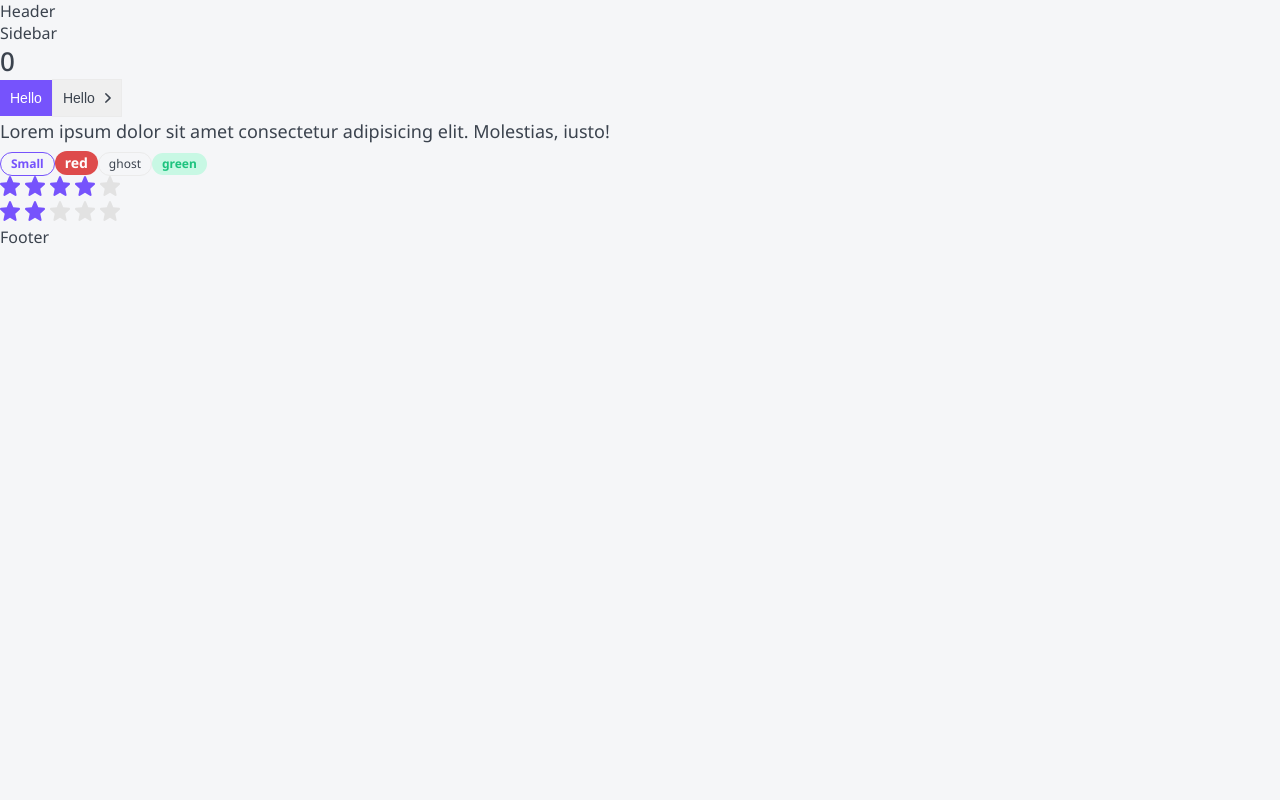
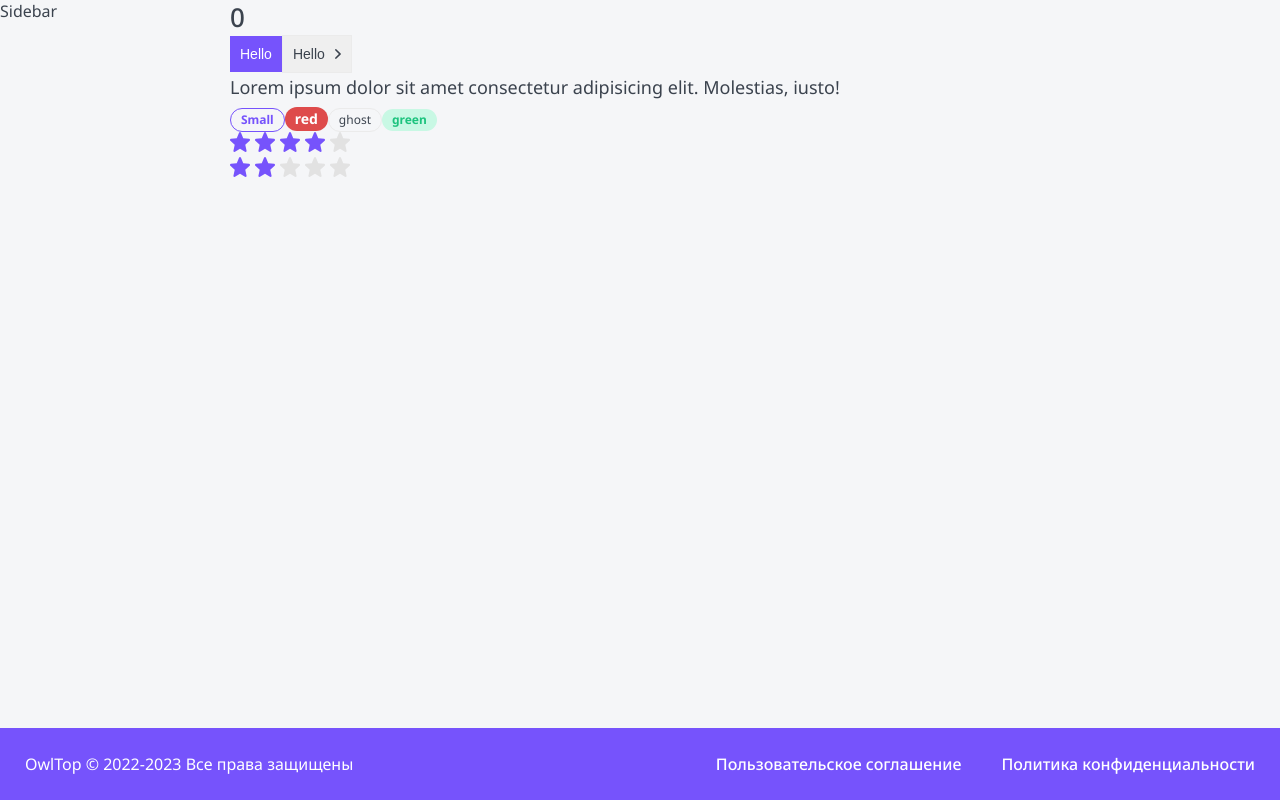
Before and after one commit to kiricle/movies-app, a Next.js app: page / in a window 1280 px wide. Built offline with nearby package versions, Linux system fonts and the light colour scheme.

Commit message:
complete footer

```diff
--- a/src/layout/Footer/Footer.module.css
+++ b/src/layout/Footer/Footer.module.css
@@ -0,0 +1,30 @@
+.footer__list {
+    display: flex;
+    gap: 40px;
+    list-style: none;
+}
+
+.footer__link {
+    color: var(--white);
+    text-decoration: none;
+    font-weight: 500;
+    font-size: 16px;
+    line-height: 22px;
+    position: relative;
+}
+
+.footer__link::after {
+    content: '';
+    position: absolute;
+    bottom: -3px;
+    width: 100%;
+    display: block;
+    height: 2px;
+    background-color: var(--white);
+    transform: scaleX(0);
+    transition: transform 0.3s;
+}
+
+.footer__link:hover::after {
+    transform: scaleX(1);
+}
--- a/src/layout/Footer/Footer.tsx
+++ b/src/layout/Footer/Footer.tsx
@@ -1,9 +1,26 @@
-import { FooterProps } from "./Footer.props";
+import { FooterProps } from './Footer.props';
+import styles from './Footer.module.css';
 
 export const Footer = ({ ...props }: FooterProps) => {
     return (
-        <footer>
-            Footer
+        <footer {...props}>
+            <span className={styles.copyright}>
+                OwlTop &copy; 2022-{new Date().getFullYear()} Все права защищены
+            </span>
+            <li className={styles.footer__list}>
+                <a
+                    href="#"
+                    className={styles.footer__link}
+                >
+                    Пользовательское соглашение
+                </a>
+                <a
+                    href="#"
+                    className={styles.footer__link}
+                >
+                    Политика конфиденциальности
+                </a>
+            </li>
         </footer>
     );
 };
--- a/src/layout/Header/Header.tsx
+++ b/src/layout/Header/Header.tsx
@@ -2,7 +2,7 @@ import { HeaderProps } from './Header.props';
 
 export const Header = ({ ...props }: HeaderProps) => {
     return (
-        <header>
+        <header {...props}>
             Header
         </header>
     );
--- a/src/layout/Layout.module.css
+++ b/src/layout/Layout.module.css
@@ -0,0 +1,56 @@
+.wrapper {
+    display: grid;
+    grid-template-columns: auto 230px minmax(320px, 1200px) auto;
+    grid-template-rows: auto 1fr auto;
+    grid-template-areas:
+        ". header header ."
+        ". sidebar main ."
+        "footer footer footer footer";
+    min-height: 100vh;
+}
+
+.header {
+    grid-area: header;
+    display: none;
+}
+
+.sidebar {
+    grid-area: sidebar;
+}
+
+.main {
+    grid-area: main;
+}
+
+.footer {
+    display: flex;
+    justify-content: space-between;
+    background-color: var(--primary);
+    color: var(--white);
+    padding: 25px;
+    grid-area: footer;
+}
+
+@media (max-width: 765px) {
+    .wrapper {
+        grid-template-columns: minmax(320px, 1fr);
+        grid-template-areas:
+        "header"
+        "main"
+        "footer";
+    }
+
+    .sidebar {
+        display: none;
+    }
+
+    .header {
+        display: block;
+    }
+
+    .footer {
+        flex-direction: column;
+        align-items: center;
+        gap: 10px;
+    }
+}
--- a/src/layout/Layout.tsx
+++ b/src/layout/Layout.tsx
@@ -1,20 +1,31 @@
-import { Footer } from "./Footer/Footer";
-import { Header } from "./Header/Header";
-import { Sidebar } from "./Sidebar/Sidebar";
+import { Footer } from './Footer/Footer';
+import { Header } from './Header/Header';
+import { Sidebar } from './Sidebar/Sidebar';
 
-import { LayoutProps } from "./Layout.props";
+import { LayoutProps } from './Layout.props';
+import { FC } from 'react';
 
-export const Layout = ({ children }: LayoutProps) => {
+import styles from './Layout.module.css';
+
+const Layout = ({ children }: LayoutProps) => {
     return (
-        <>
-            <Header />
-            <div>
-                <Sidebar />
-                <div>
-                    {children}
-                </div>
-            </div>
-            <Footer />
-        </>
+        <div className={styles.wrapper}>
+            <Header className={styles.header}/>
+            <Sidebar className={styles.sidebar}/>
+            <main className={styles.main}>{children}</main>
+            <Footer className={styles.footer}/>
+        </div>
     );
 };
+
+export const withLayout = <T extends Record<string, unknown>>(
+    Component: FC<T>
+) => {
+    return function withLayoutComponent(props: T): JSX.Element {
+        return (
+            <Layout>
+                <Component {...props} />
+            </Layout>
+        );
+    };
+};
--- a/src/pages/index.tsx
+++ b/src/pages/index.tsx
@@ -1,5 +1,5 @@
 import { Button, Htag, Paragraph, Rating, Tag } from '@/components';
-import { Layout } from '@/layout/Layout';
+import { withLayout } from '@/layout/Layout';
 import { Noto_Sans } from 'next/font/google';
 import { useState } from 'react';
 
@@ -8,12 +8,12 @@ const notoSans = Noto_Sans({
     subsets: ['latin'],
 });
 
-export default function Home(): JSX.Element {
+function Home(): JSX.Element {
     const [counter, setCounter] = useState(0);
     const [rating, setRating] = useState(2);
 
     return (
-        <Layout>
+        <>
             <Htag tag="h1">{counter}</Htag>
             <Button
                 appearance="primary"
@@ -61,6 +61,8 @@ export default function Home(): JSX.Element {
                 isEditable={true}
                 setRating={setRating}
             />
-        </Layout>
+        </>
     );
 }
+
+export default withLayout(Home);
```
